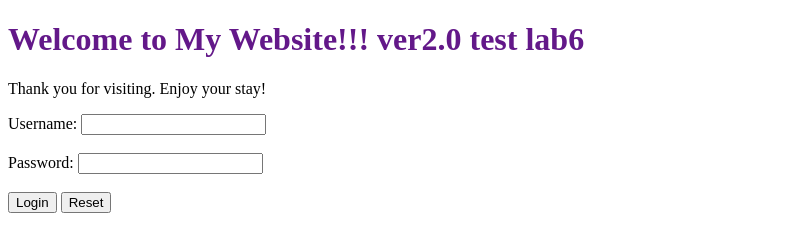
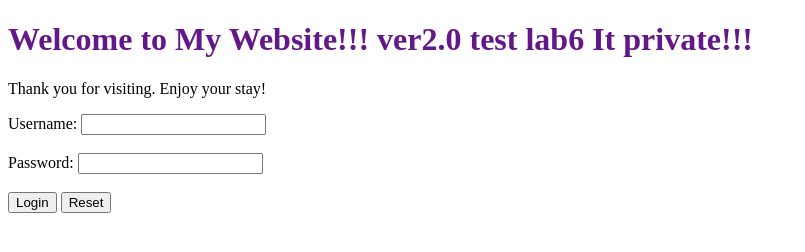
Before and after one commit to anhduynguyen1207/nodejs-random-color, a website: page public/index.html in a window 1280 px wide. Shown: the whole page, without its empty margins (0-805 px from the left). Drawn offline with Linux system fonts and the light colour scheme.

Commit message:
update private

```diff
--- a/public/index.html
+++ b/public/index.html
@@ -7,7 +7,7 @@
 </head>
 
 <body>
-    <h1 id="welcome" style="color: #631889;">Welcome to My Website!!! ver2.0 test lab6</h1>
+    <h1 id="welcome" style="color: #631889;">Welcome to My Website!!! ver2.0 test lab6 It private!!!</h1>
     <p>Thank you for visiting. Enjoy your stay!</p>
 
     <form action="/api/login" method="POST">
```
